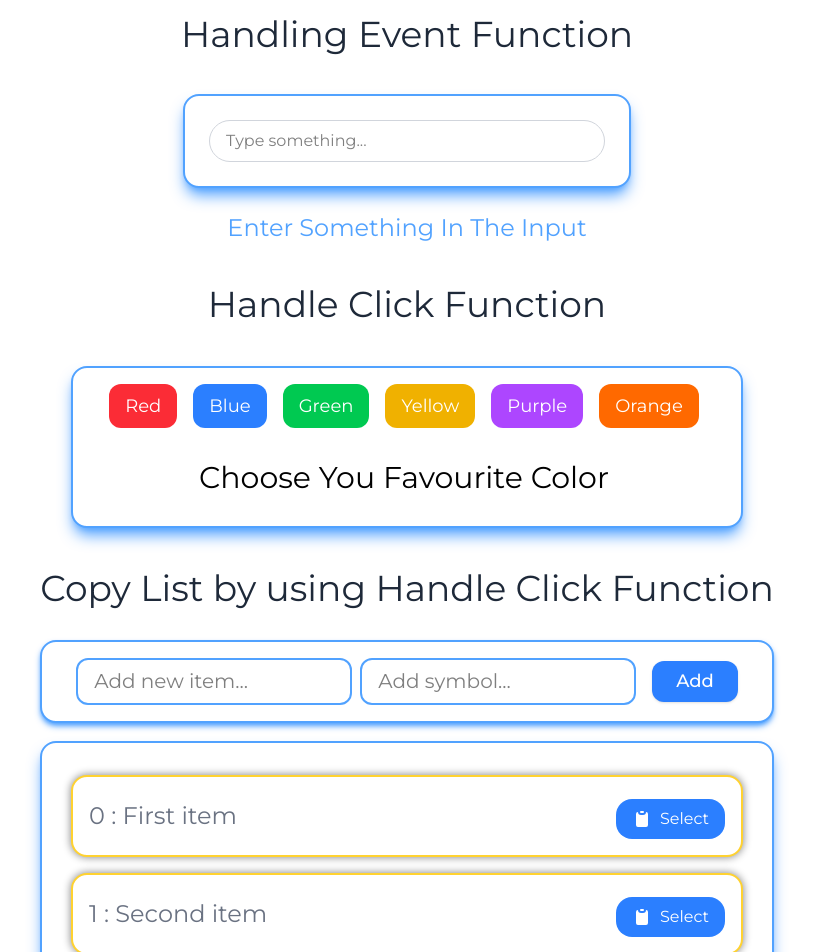
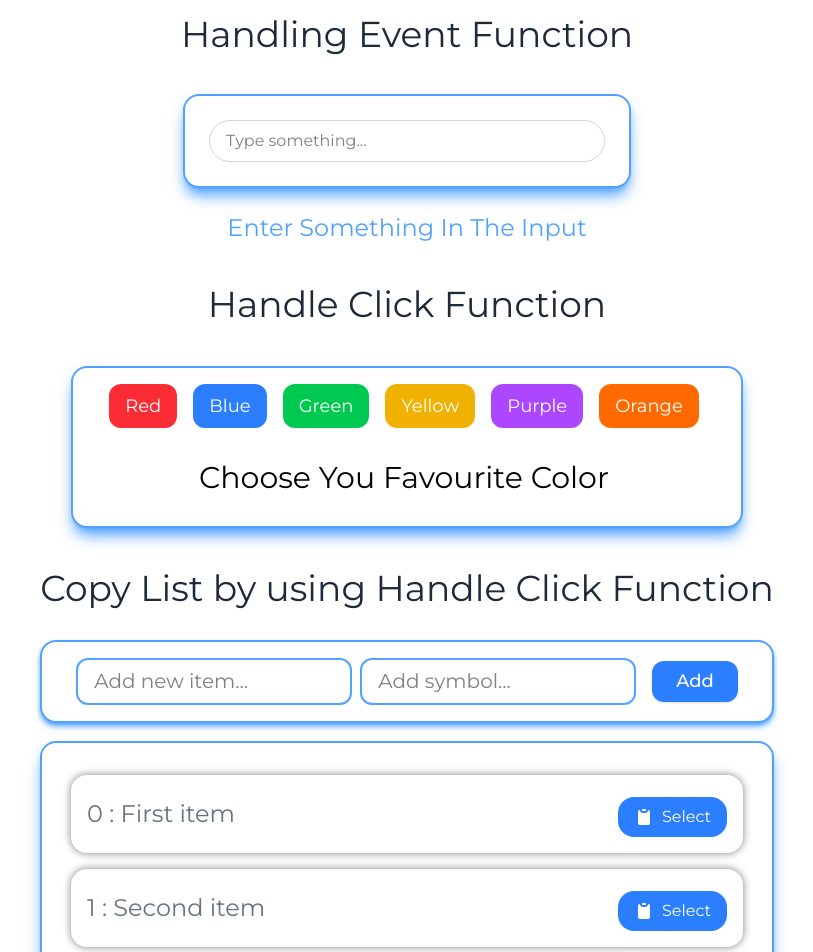
Before and after one commit to TalhaJ30/React-Functions-, a React (Vite) app: page / in a window 1280 px wide. Shown: the top 952 px of the page, without its empty margins (233-1046 px from the left). Built offline with nearby package versions, Linux system fonts and the light colour scheme; a web font is replaced by a local one.

Commit message:
added change

```diff
--- a/src/Todo.jsx
+++ b/src/Todo.jsx
@@ -56,7 +56,7 @@ const Todo = () => {
 
                     <div className="space-y-4 ">
                         {todoItems.map((item, index) => (
-                            <div key={index} className={`border-2 border-amber-300 flex-wrap bg-white rounded-2xl text-center shadow-[0_0_7px_gray] p-4 flex items-center justify-between w-[100%] ${selectedIndices.includes(index) ? 'shadow-[0_0_8px_blue]' : 'shadow-[0_0_8px_gray]'}`}>
+                            <div key={index} className={` flex-wrap bg-white rounded-2xl text-center shadow-[0_0_7px_gray] p-4 flex items-center justify-between w-[100%] ${selectedIndices.includes(index) ? 'shadow-[0_0_8px_blue]' : 'shadow-[0_0_8px_gray]'}`}>
                                 <p className={`text-2xl  ${selectedIndices.includes(index) ? 'text-blue-500' : 'text-gray-500'}`}><span className={`text-gray-500`}>{index}</span> <span className="text-gray-500">{item.symbol}</span> {item.item}</p>
                                 <button
                                     className={`px-4 py-2 rounded-2xl transition-colors duration-200 flex items-center space-x-2 ml-2.5 mt-1.5
```
